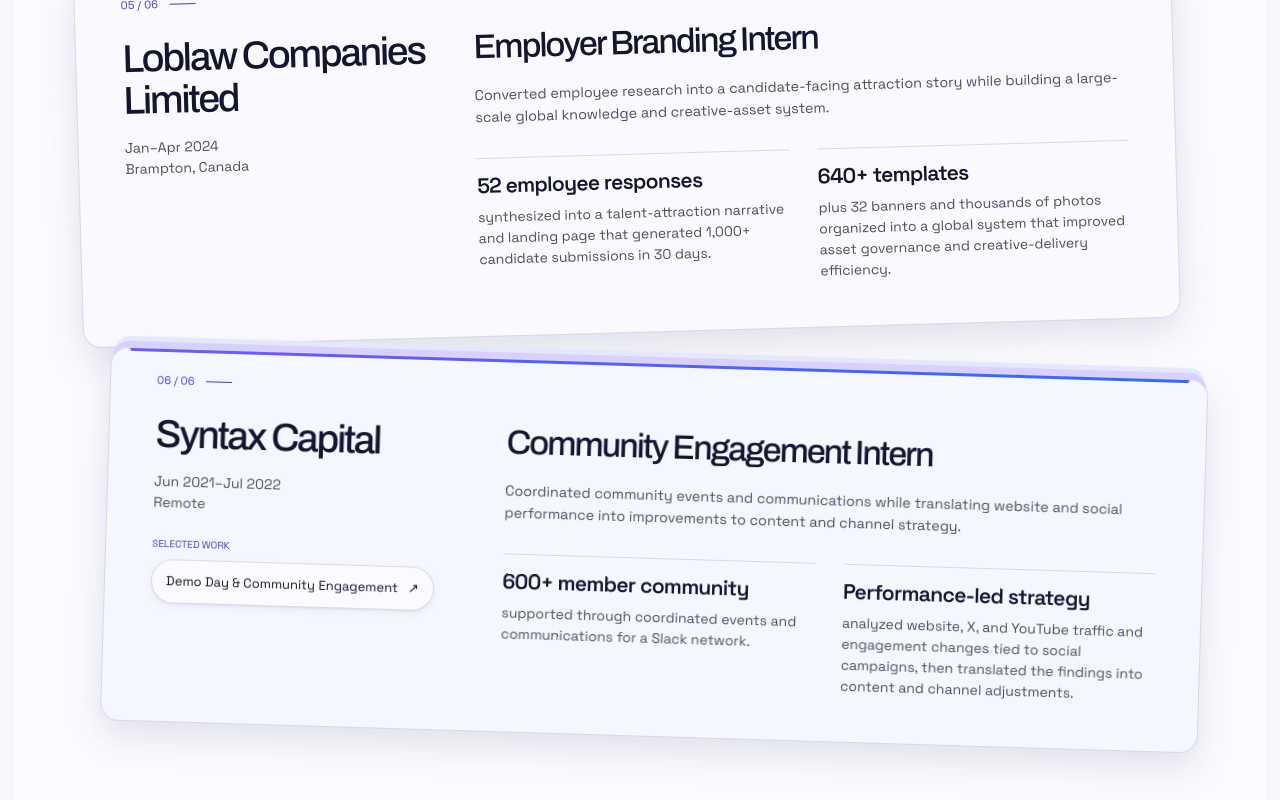
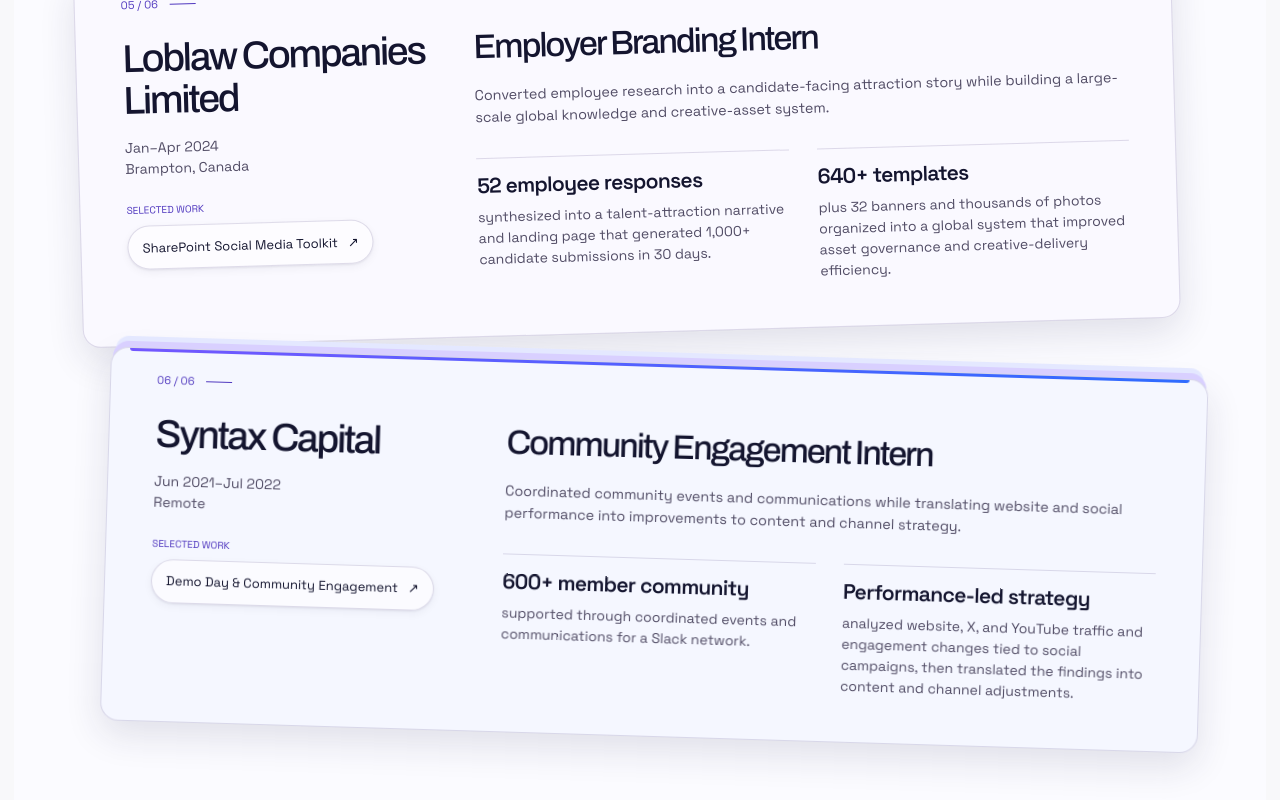
Before and after one commit to alexanderchen10/alexander-chen, a React (Vite) app: page / in a window 1280 px wide. Shown: the part 5272-6072 px from the top of the page. Built offline with nearby package versions, Linux system fonts and the light colour scheme.

Commit message:
Link SharePoint toolkit from Loblaw internship experience

```diff
--- a/src/data.js
+++ b/src/data.js
@@ -1559,6 +1559,8 @@ export const about = {
       location: "Brampton, Canada",
       badge: "LCL",
       role: "Employer Branding Intern",
+      projectSlugs: ["sharepoint-digital-toolkit"],
+      projectLabels: { "sharepoint-digital-toolkit": "SharePoint Social Media Toolkit" },
       period: "Jan–Apr 2024",
       summary: "Converted employee research into a candidate-facing attraction story while building a large-scale global knowledge and creative-asset system.",
       metrics: ["52 employee survey responses", "1,000+ candidate submissions in 30 days", "640+ templates · 32 banners · thousands of photos"],
```
